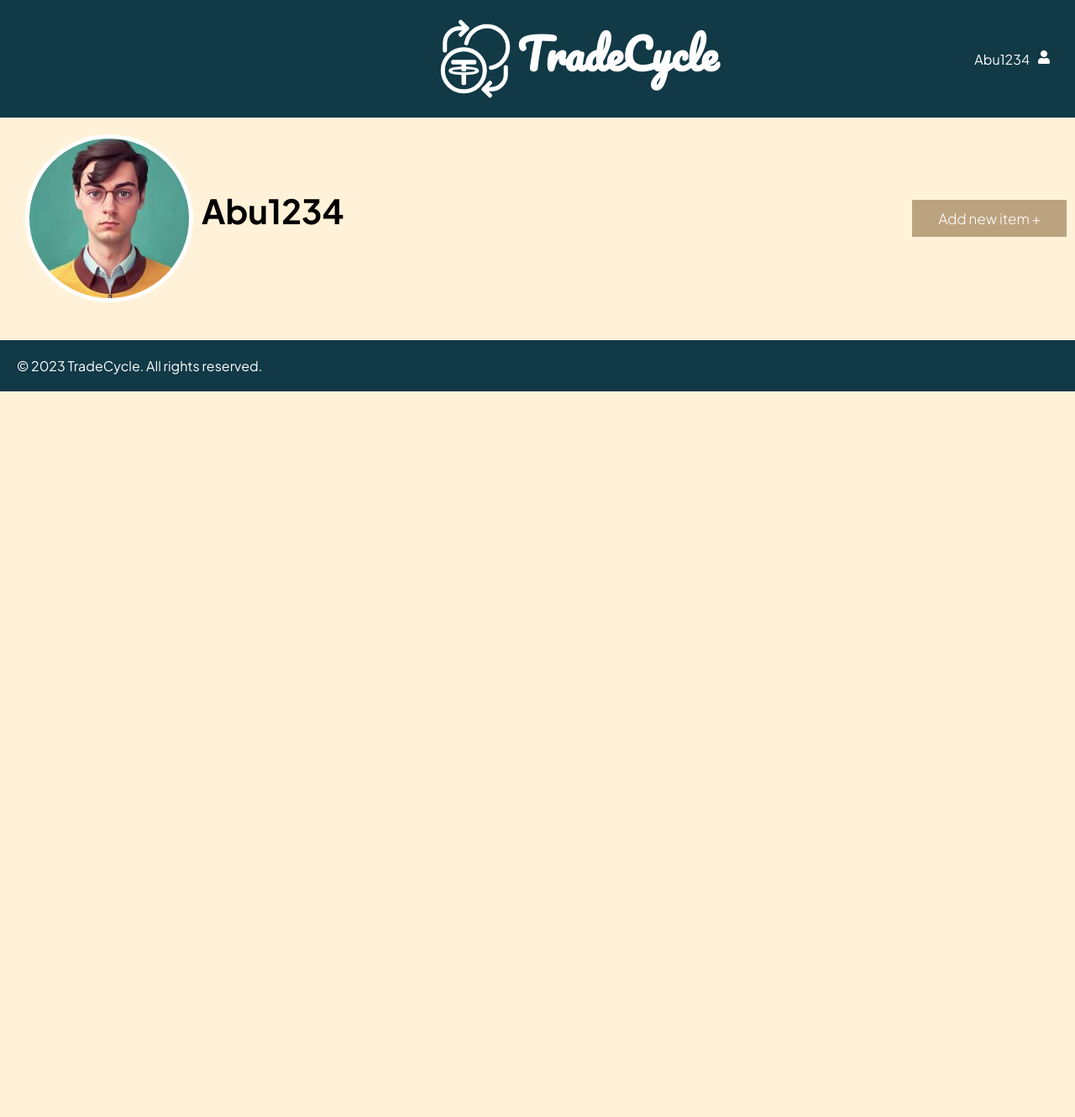
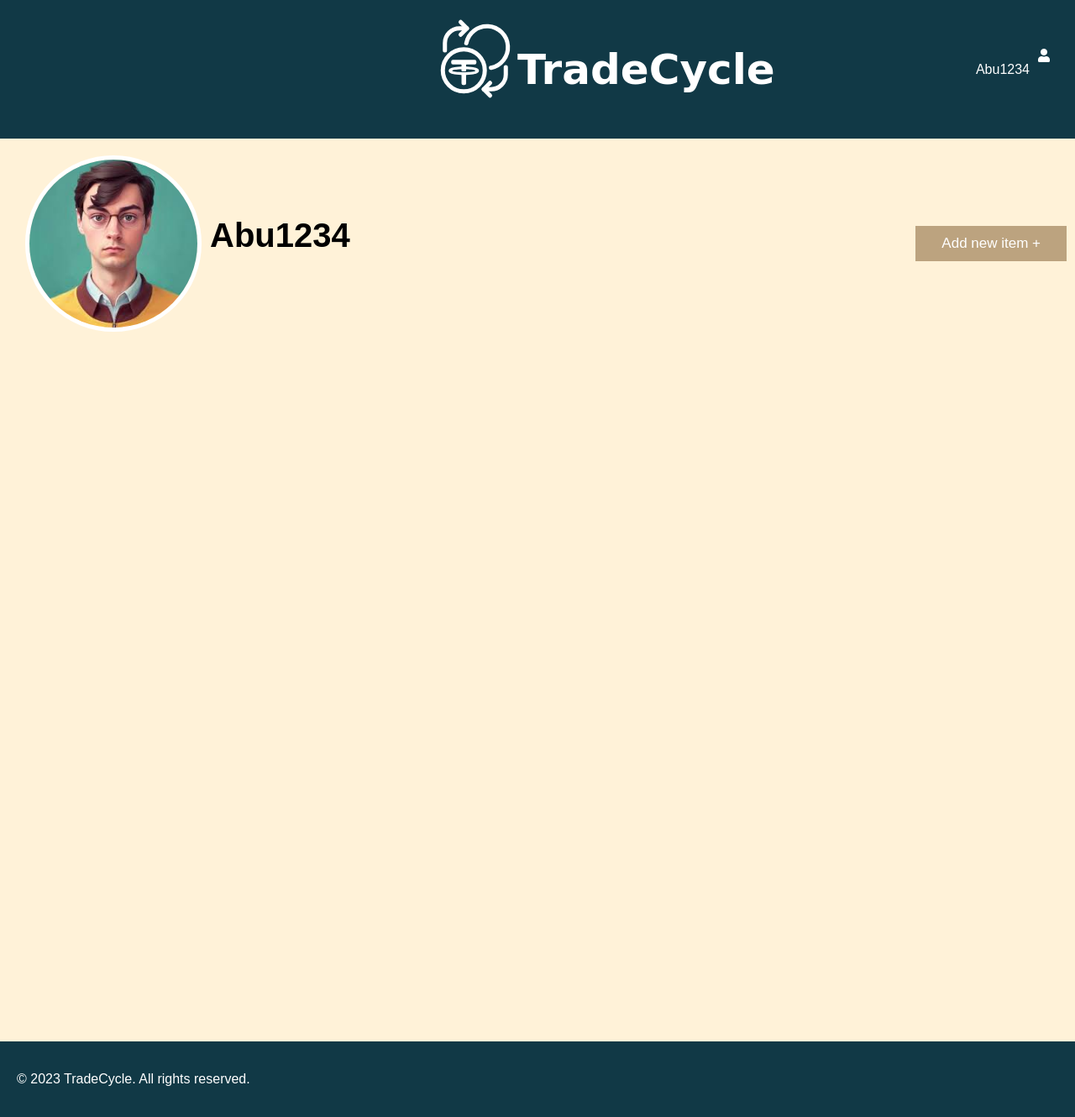
Before and after one commit to TOHVINPING286681/Web-Project, a PHP site: page /user_profile.php in a window 1280 px wide. Shown: the whole page at 84% size. Before the commit the page ends 466 px from the top, so only its background shows below. Run offline with PHP 8.4, Linux system fonts and the light colour scheme; a user stored in the database is signed in; data comes from the database, SQL or seed files in the repository.

Commit message:
Update style.css

```diff
--- a/style.css
+++ b/style.css
@@ -1,4 +1,4 @@
-@import url('https://fonts.googleapis.com/css2?family=Baloo+2&family=Libre+Baskerville:wght@700&family=Plus+Jakarta+Sans:wght@300;400;600;700;800&family=Roboto+Condensed:wght@300&display=swap');
+.item-container @import url('https://fonts.googleapis.com/css2?family=Baloo+2&family=Libre+Baskerville:wght@700&family=Plus+Jakarta+Sans:wght@300;400;600;700;800&family=Roboto+Condensed:wght@300&display=swap');
 @import url('https://fonts.googleapis.com/css2?family=Baloo+2&family=Libre+Baskerville:wght@700&family=Pacifico&family=Plus+Jakarta+Sans:wght@300;400;600;700;800&family=Roboto+Condensed:wght@300&display=swap');
 * {
   margin: 0;
@@ -362,6 +362,7 @@ header h1 {
   border-radius: 20px;
   margin-top: 15px;
   padding-bottom: 30px;
+  height: 100vh;
 }
 
 .item {
```
